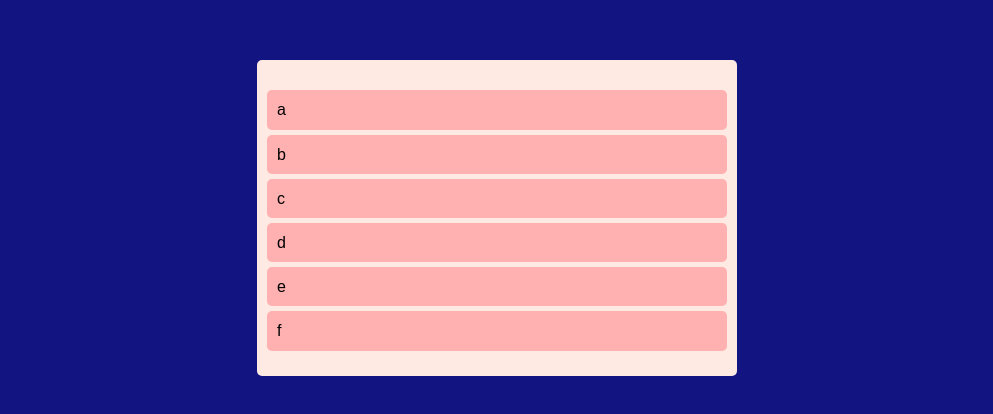
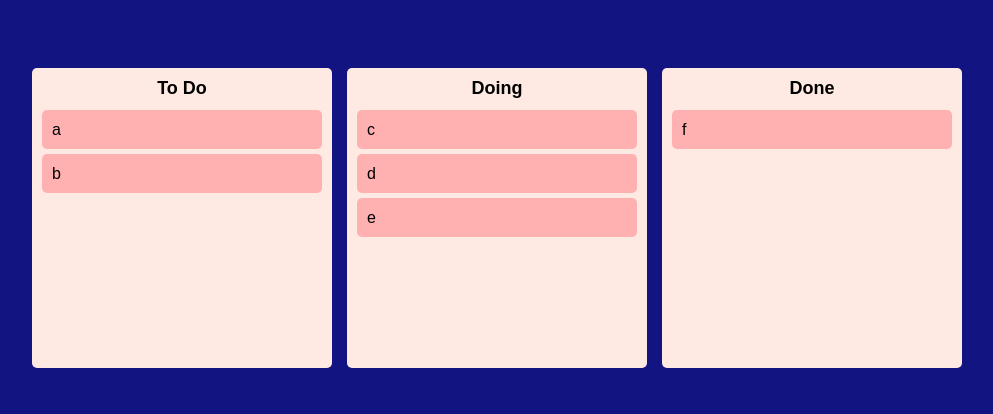
Before and after one commit to chaeikim-tech/trello_clone, a React (Create React App) app: page / in a window 1280 px wide. Shown: the part 182-596 px from the top of the page, without its empty margins (143-1136 px from the left). Built offline with nearby package versions, Linux system fonts and the light colour scheme.

Commit message:
Same board movement

```diff
--- a/src/App.tsx
+++ b/src/App.tsx
@@ -1,14 +1,13 @@
 import React from 'react';
 import styled from 'styled-components';
-import { DragDropContext, Draggable, DropResult, Droppable } from 'react-beautiful-dnd';
+import { DragDropContext, DropResult } from 'react-beautiful-dnd';
 import { useRecoilState } from 'recoil';
 import { toDoState } from './atoms';
-
+import Board from './components/Board';
 
 const Wrapper = styled.div`
   display: flex;
-  max-width: 480px;
-  width: 100%;
+  width: 100vw;
   margin: 0 auto;
   justify-content: center;
   align-items: center;
@@ -16,54 +15,42 @@ const Wrapper = styled.div`
 `;
 
 const Boards = styled.div`
-  display: grid;
+  display: flex;
+  justify-content: center;
+  align-items:flex-start;
   width: 100%;
-  grid-template-columns: repeat(1, 1fr);
+  gap: 15px;
 `;
 
-const Board = styled.div`
-  padding: 20px 10px;
-  padding-top: 30px;
-  background-color: ${(props) => props.theme.boardColor};
-  border-radius: 5px;
-  min-height: 200px;
-`;
-
-const Card = styled.div`
-  border-radius: 5px;
-  margin-bottom: 5px;
-  padding: 10px 10px;
-  background-color: ${(props) => props.theme.cardColor};
-`;
 
 
 function App() {
   const [toDos, setToDos] = useRecoilState(toDoState);
-  const onDragEnd = ({ destination, source }: DropResult) => { };
+  const onDragEnd = (info: DropResult) => {
+    console.log(info);
+    const { destination, draggableId, source } = info;
+
+    if (!destination) return;
+    if (destination?.droppableId === source.droppableId) {
+      setToDos((allBoards) => {
+        const boardCopy = [...allBoards[source.droppableId]];
+        boardCopy.splice(source.index, 1);
+        boardCopy.splice(destination?.index, 0, draggableId);
+
+        return {
+          ...allBoards, [source.droppableId]: boardCopy,
+        };
+      });
+    }
+
+   };
   return (
     <DragDropContext onDragEnd={onDragEnd}>
         <Wrapper>
         <Boards>
-          <Droppable droppableId="one">
-            {(magic) => (
-              <Board ref={magic.innerRef} {...magic.droppableProps}>
-                {toDos.map((toDo, index) => (
-                  <Draggable draggableId={toDo} key={index} index={index}>
-                    {(magic) => (
-                      <Card
-                        ref={magic.innerRef}
-                        {...magic.dragHandleProps}
-                        {...magic.draggableProps}
-                      >
-                        {toDo}
-                      </Card>
-                    )}
-                  </Draggable>
-                ))}
-                {magic.placeholder}
-              </Board>
-            )}
-          </Droppable>
+          {Object.keys(toDos).map((boardId) => (
+            <Board boardId={boardId} key={boardId} toDos={toDos[boardId]} />
+          ))}
         </Boards>
       </Wrapper>
     </DragDropContext>
--- a/src/atoms.tsx
+++ b/src/atoms.tsx
@@ -1,6 +1,14 @@
-import { atom, selector } from "recoil";
+import { atom } from "recoil";
 
-export const toDoState = atom({
-    key: "toDo",
-    default: ["a", "b", "c", "d", "e", "f"]
+interface IToDoState {
+  [key: string]: string[];
+}
+
+export const toDoState = atom<IToDoState>({
+  key: "toDo",
+  default: {
+    "To Do": ["a", "b"],
+    Doing: ["c", "d", "e"],
+    Done: ["f"],
+  },
 });
--- /dev/null
+++ b/src/components/Board.tsx
@@ -0,0 +1,50 @@
+import { Droppable } from "react-beautiful-dnd";
+import styled from "styled-components";
+import DraggableCard from "./DraggableCard";
+
+const Wrapper = styled.div`
+    width: 300px;
+    padding: 20px 10px;
+    padding-top: 10px;
+    background-color: ${(props) => props.theme.boardColor};
+    border-radius: 5px;
+    min-height: 300px;
+`;
+
+const Title = styled.h2`
+    text-align: center;
+    font-weight: 600;
+    margin-bottom: 10px;
+    font-size: 18px;
+`;
+
+interface IBoardProps {
+  toDos: string[];
+  boardId: string;
+}
+
+
+function Board({ toDos, boardId }: IBoardProps) {
+
+    return (
+        <Wrapper>
+            <Title>{boardId}</Title>
+            <Droppable droppableId={boardId}>
+                {(magic) => (
+
+                    <div
+                        ref={magic.innerRef}
+                        {...magic.droppableProps}
+                    >
+                        {toDos.map((toDo, index) => (
+                            <DraggableCard key={toDo} index={index} toDo={toDo} />
+                        ))}
+                        {magic.placeholder}
+                    </div>
+                )}
+            </Droppable>
+        </Wrapper>
+    )
+}
+
+export default Board;
--- /dev/null
+++ b/src/components/DraggableCard.tsx
@@ -0,0 +1,36 @@
+import React from 'react';
+import { Draggable } from 'react-beautiful-dnd';
+import styled from 'styled-components';
+
+
+const Card = styled.div`
+  border-radius: 5px;
+  margin-bottom: 5px;
+  padding: 10px 10px;
+  background-color: ${(props) => props.theme.cardColor};
+`;
+
+interface IDragabbleCardProps {
+  toDo: string;
+  index: number;
+}
+
+
+function DraggableCard({toDo, index}: IDragabbleCardProps) {
+    return (
+        <Draggable draggableId={toDo} index={index}>
+            {(magic) => (
+                <Card
+                    ref={magic.innerRef}
+                    {...magic.dragHandleProps}
+                    {...magic.draggableProps}
+                >
+                    {toDo}
+                </Card>
+            )}
+
+        </Draggable>
+    )
+}
+
+export default React.memo(DraggableCard);
```
